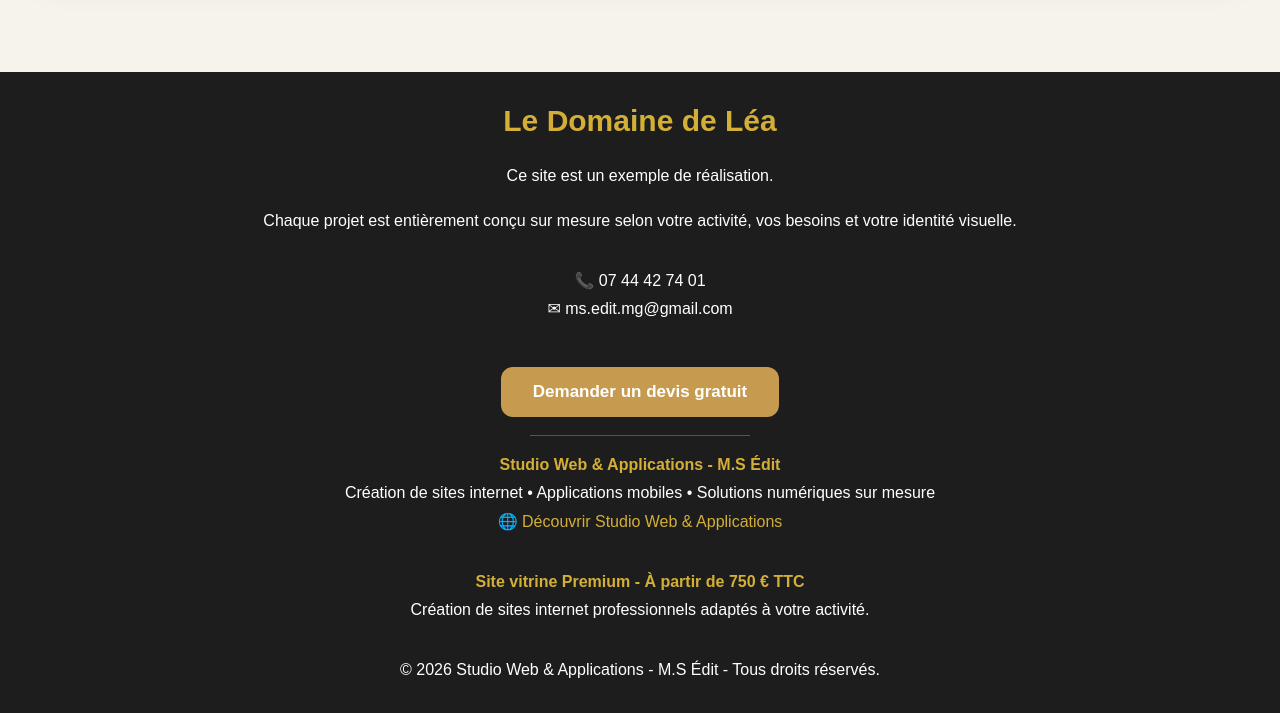
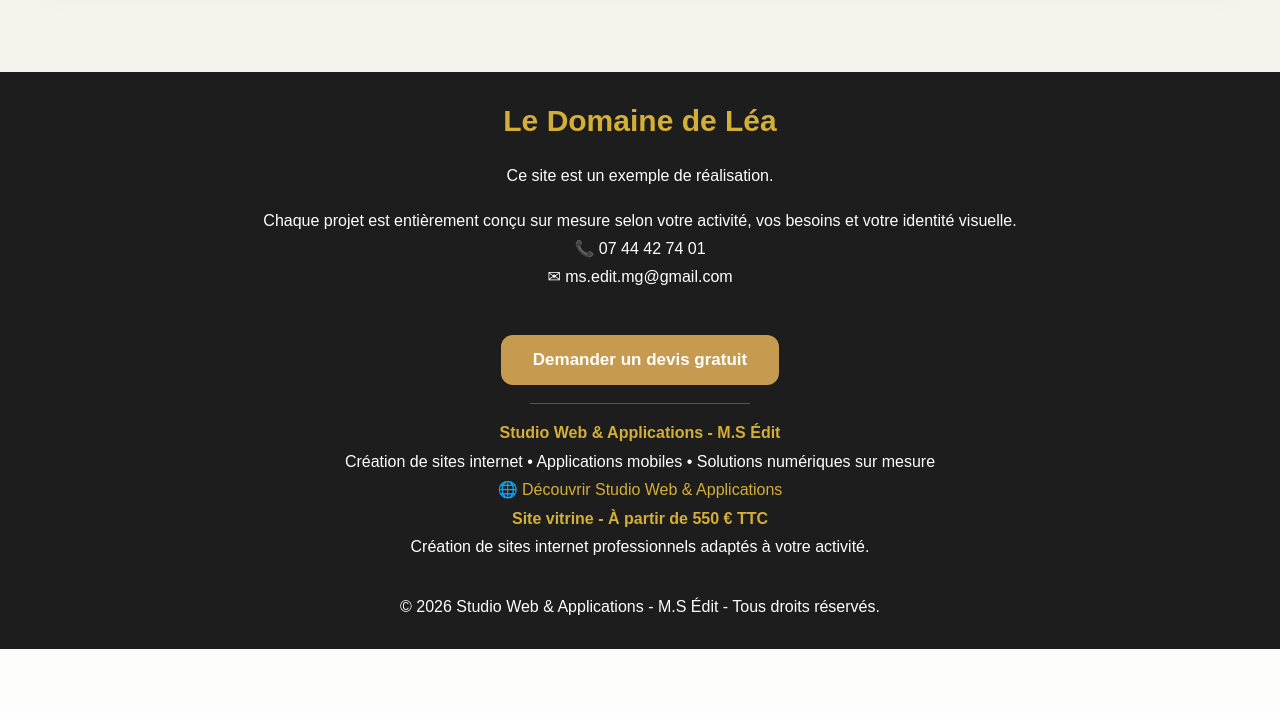
Before and after one commit to MSEDIT-1304/demo-le-domaine-de-lea, a Flask app: page /reservation in a window 1280 px wide. Shown: the part 2488-3201 px from the top of the page. After the commit the page ends 3137 px from the top, so only its background shows below. Run offline with Flask 3, Linux system fonts and the light colour scheme.

Commit message:
Update reservation.html

```diff
--- a/templates/reservation.html
+++ b/templates/reservation.html
@@ -176,8 +176,6 @@ Chaque projet est entièrement conçu sur mesure selon votre activité, vos beso
 
 </p>
 
-<br>
-
 <p>
 
 📞 07 44 42 74 01
@@ -226,11 +224,9 @@ Découvrir Studio Web & Applications
 
 </p>
 
-<br>
-
 <p>
 
-<strong>Site vitrine Premium - À partir de 750 € TTC</strong>
+<strong>Site vitrine - À partir de 550 € TTC</strong>
 
 </p>
 
```
